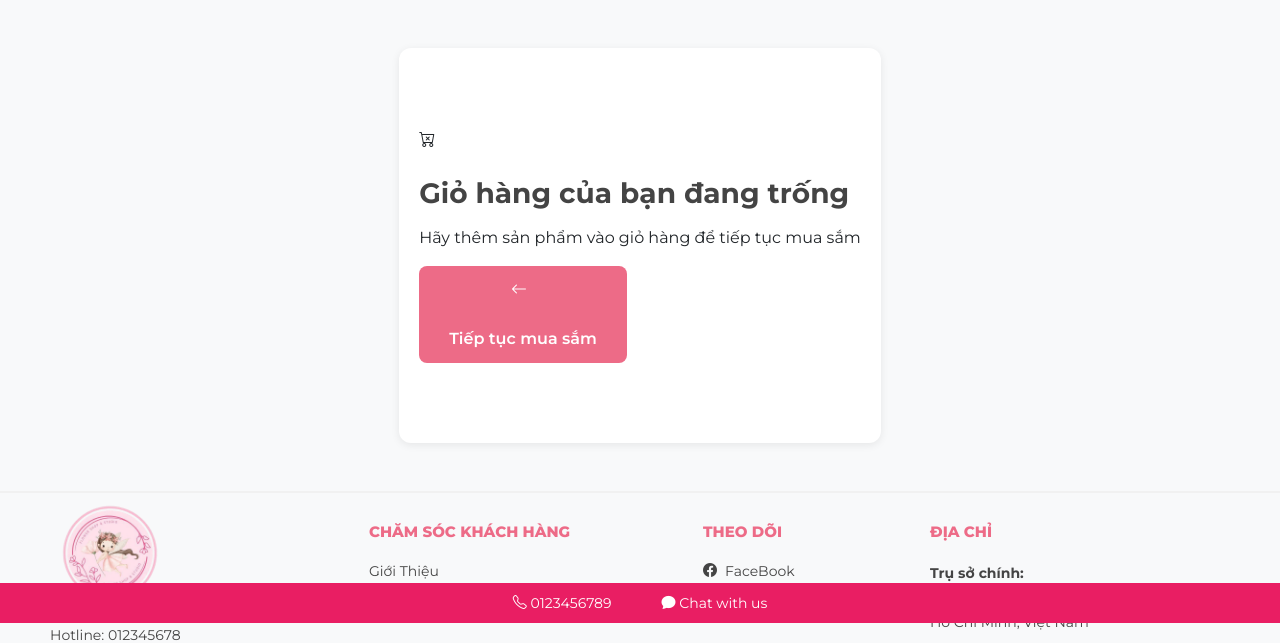
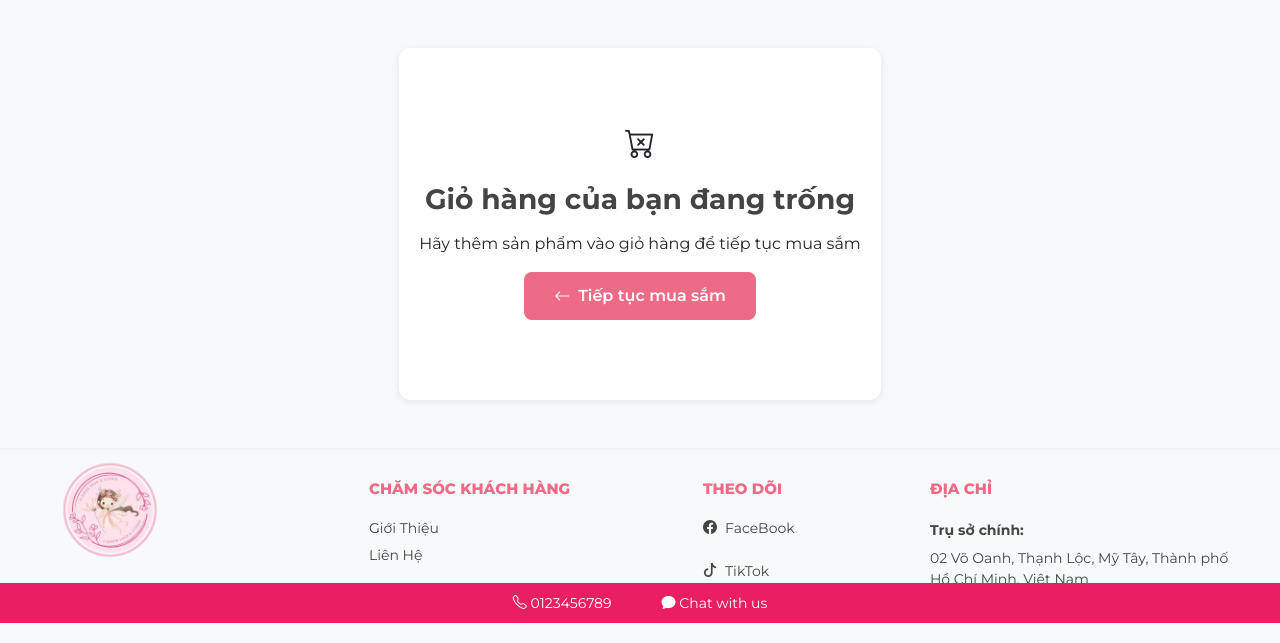
Before and after one commit to TrieuPhu22/CuoiKy_LTW, a PHP site: page /Page/cart/cart.php in a window 1280 px wide. Shown: the part 177-820 px from the top of the page. Run offline with PHP 8.4, Linux system fonts and the light colour scheme; the visitor is signed in with stand-in values (Sample User, id 1); data that the repository does not hold is empty; some libraries are stand-ins or nearby versions.

Commit message:
sửa ui

```diff
--- a/Page/cart/assets/css/style.css
+++ b/Page/cart/assets/css/style.css
@@ -360,10 +360,25 @@ header {
   border-radius: 12px;
   box-shadow: 0 2px 8px rgba(0, 0, 0, 0.08);
 }
+.cart-empty-state .item {
+  display: flex;
+  justify-content: center;
+  align-items: center;
+}
 
 .cart-empty-state i {
-  display: block;
+  display: flex;
+  align-items: center;
+  justify-content: center;
+}
+.cart-empty-state .cart {
+  font-size: 30px;
   margin-bottom: 25px;
+}
+.cart-empty-state .item a {
+  display: flex;
+  justify-content: center;
+  align-items: center;
 }
 
 .cart-empty-state h3 {
--- a/Page/cart/cart.php
+++ b/Page/cart/cart.php
@@ -123,12 +123,15 @@ $finalTotal = $cartTotal + $shippingFee - $discount;
         <?php if (empty($cart)): ?>
             <!-- Giỏ hàng trống -->
             <div class="cart-empty-state">
-                <i class="bi bi-cart-x"></i>
-                <h3>Giỏ hàng của bạn đang trống</h3>
-                <p>Hãy thêm sản phẩm vào giỏ hàng để tiếp tục mua sắm</p>
-                <a href="Page/home/home.php" class="btn btn-primary">
-                    <i class="bi bi-arrow-left me-2"></i>Tiếp tục mua sắm
+                <div class="item cart"><i class="bi bi-cart-x"></i></div>
+                <div class="item"><h3>Giỏ hàng của bạn đang trống</h3></div>
+                <div class="item"><p>Hãy thêm sản phẩm vào giỏ hàng để tiếp tục mua sắm</p></div>
+                <div class="item">
+                  <a href="Page/home/home.php" class="btn btn-primary">
+                  <i class="bi bi-arrow-left me-2"></i>
+                  <div>Tiếp tục mua sắm</div>
                 </a>
+              </div>
             </div>
         <?php else: ?>
             <!-- Giỏ hàng có sản phẩm -->
--- a/admin/assets/css/style.css
+++ b/admin/assets/css/style.css
@@ -512,6 +512,7 @@ td {
 .auth-container {
   flex: 1; /* Chiếm toàn bộ không gian còn lại */
   display: flex;
+  flex-direction: column;
   justify-content: center;
   align-items: center;
   padding: 40px 20px;
```
Also changed, not shown: admin/admin_dashboard.php (+4 -4 lines). Lines whose indentation alone changed are shown as unchanged.
